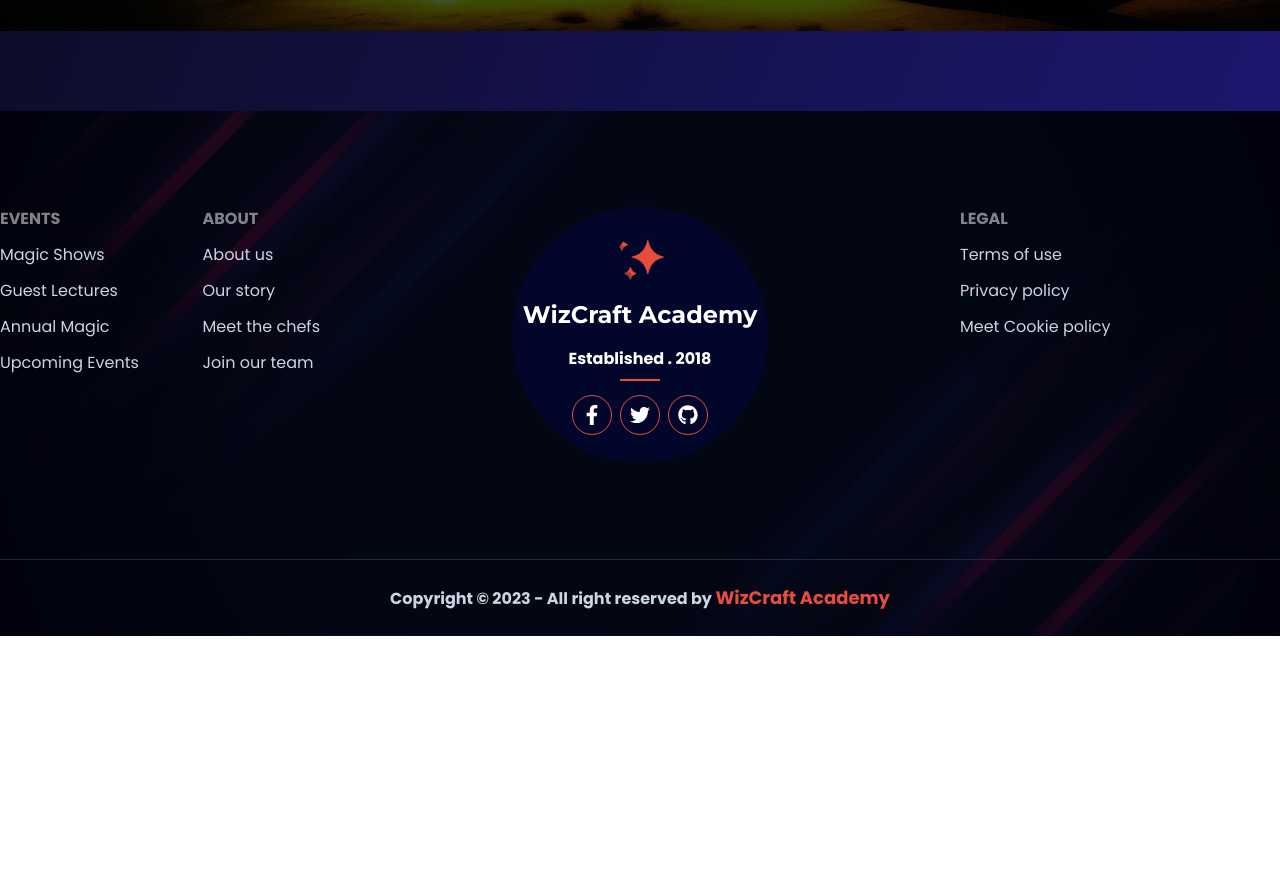
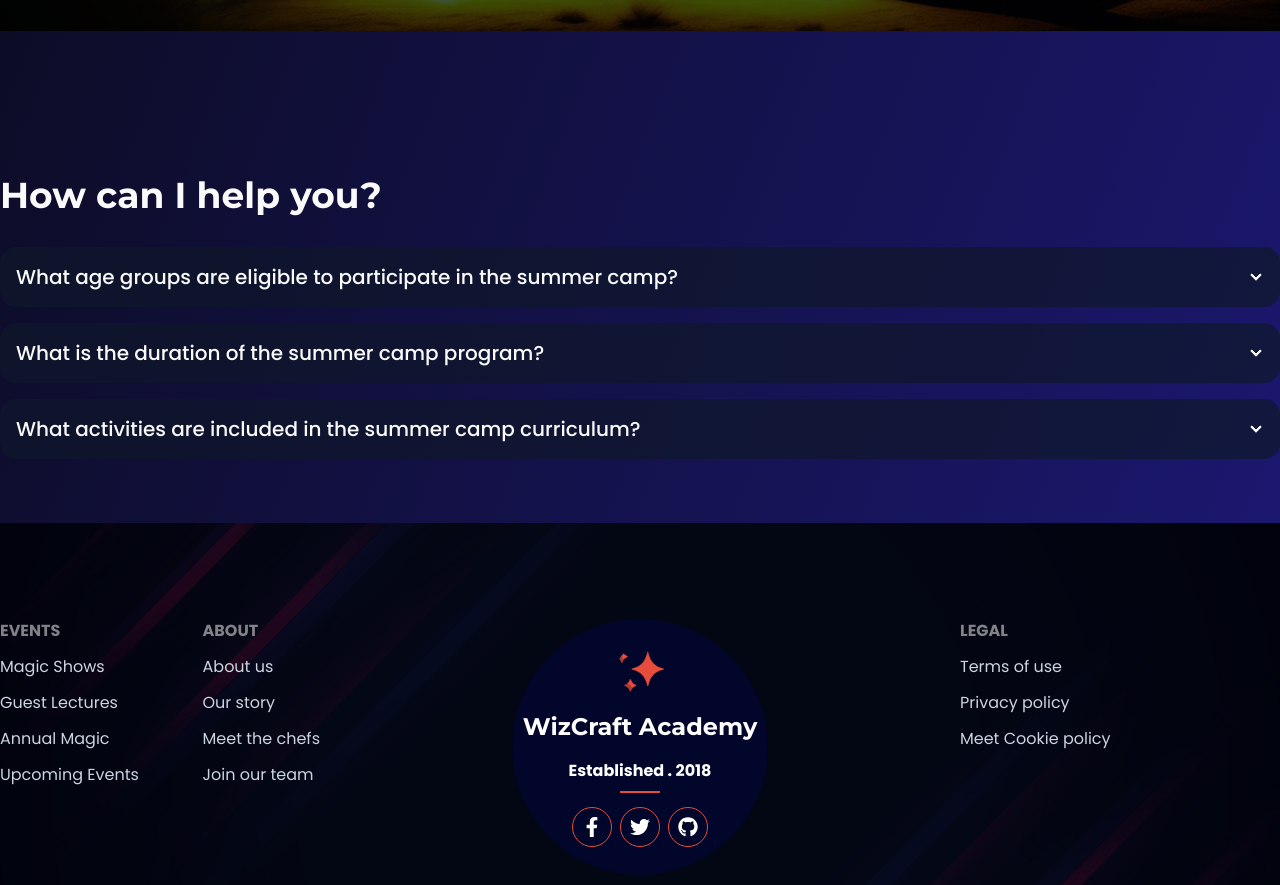
Before and after one commit to Source-Code-007/wizCraft-academy-client, a React (Vite) app: page /services in a window 1280 px wide. Shown: the part 1903-2788 px from the top of the page. Before the commit the page ends 2539 px from the top, so only its background shows below. Built offline with nearby package versions, Linux system fonts and the light colour scheme; no server answers.

Commit message:
FAQ added in services page

```diff
--- /dev/null
+++ b/src/Pages/AboutUs/AboutUs.jsx
@@ -0,0 +1,11 @@
+import React from 'react';
+
+const AboutUs = () => {
+    return (
+        <div>
+
+        </div>
+    );
+};
+
+export default AboutUs;
--- a/src/Pages/ServicesPage/ServicesPage.jsx
+++ b/src/Pages/ServicesPage/ServicesPage.jsx
@@ -47,6 +47,7 @@ const ServicesPage = () => {
                     <p>Unlock the Magic: Discover Our Enchanting Services</p>
                 </div>
             </div>
+
             <div className='my-container py-12 grid grid-cols-1 lg:grid-cols-2 xl:grid-cols-3 gap-6'>
                 {
                     services.map((service, ind) => {
@@ -81,6 +82,41 @@ const ServicesPage = () => {
                 </div>
             </div>
 
+            <div className='my-container py-16 space-y-4'>
+                <h2 className='font-bold text-3xl lg:text-4xl mb-8'>How can I help you?</h2>
+
+                <div className="collapse collapse-arrow transition duration-500 bg-slate-900 bg-opacity-70">
+                    <input type="radio" name="my-accordion-2" />
+                    <div className="collapse-title text-xl font-medium">
+                        What age groups are eligible to participate in the summer camp?
+                    </div>
+                    <div className="collapse-content text-slate-300">
+                        <p>Our  summer camp is open to children and teenagers aged 7 to 22.</p>
+                    </div>
+                </div>
+
+                <div className="collapse collapse-arrow bg-slate-900 bg-opacity-70">
+                    <input type="radio" name="my-accordion-2" />
+                    <div className="collapse-title text-xl font-medium">
+                        What is the duration of the summer camp program?
+                    </div>
+                    <div className="collapse-content text-slate-300">
+                        <p >The summer camp program runs for four weeks, from 07 march 2023 to 05 apr 2023.</p>
+                    </div>
+                </div>
+
+                <div className="collapse collapse-arrow bg-slate-900 bg-opacity-70">
+                    <input type="radio" name="my-accordion-2" />
+                    <div className="collapse-title text-xl font-medium">
+                    What activities are included in the summer camp curriculum?
+                    </div>
+                    <div className="collapse-content text-slate-300">
+                        <p >Our summer camp offers a wide range of activities including magic workshops, performances, outdoor adventures, team-building exercises, and more</p>
+                    </div>
+                </div>
+
+            </div>
+
         </div>
     );
 };
```
